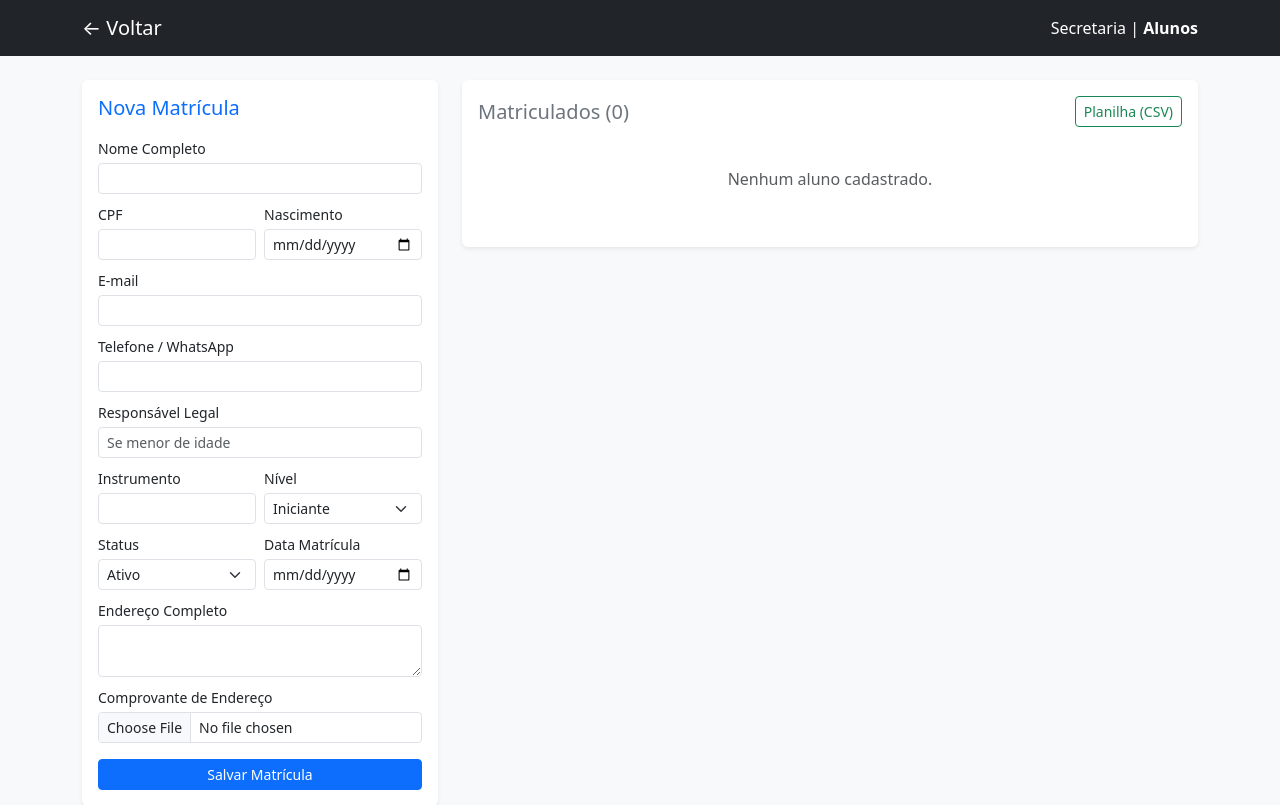
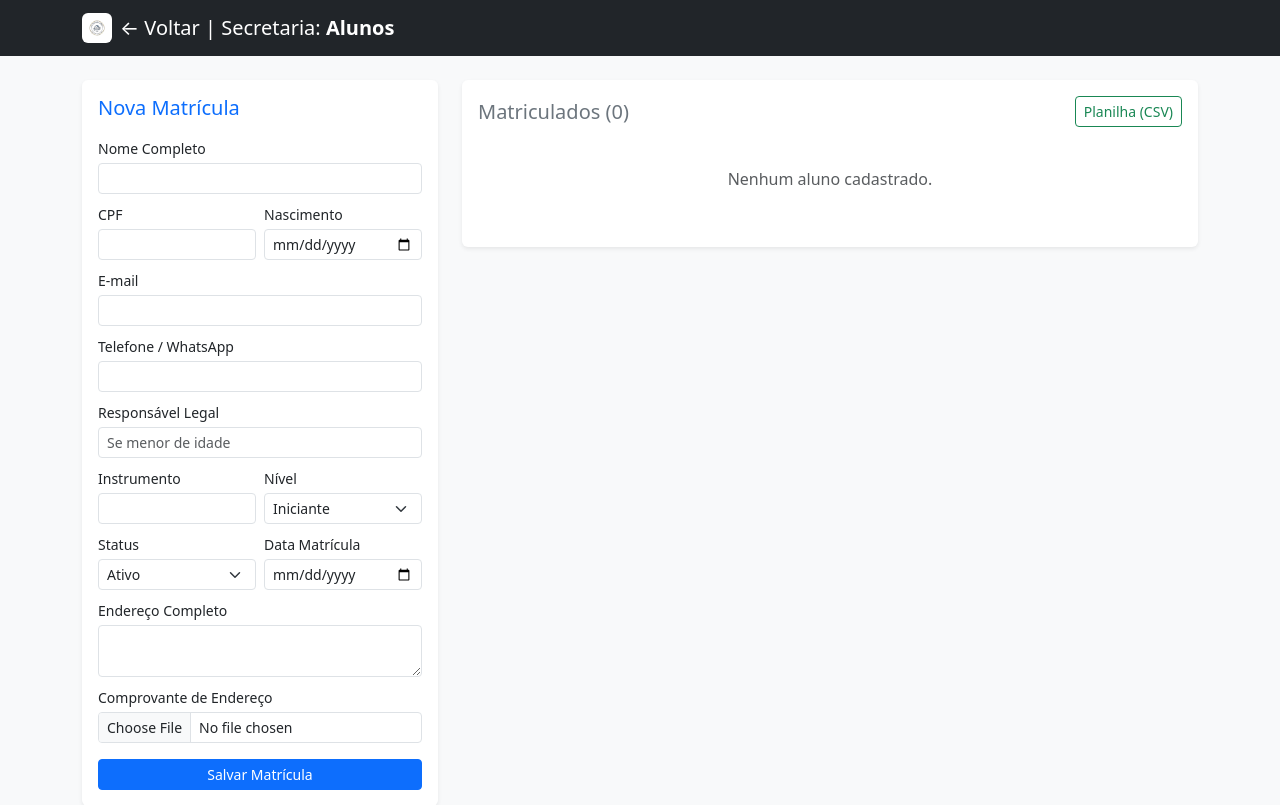
Before and after one commit to Casademusicacambuci/escola_musica, a Flask app: page /secretaria/alunos in a window 1280 px wide. Shown: the top 805 px of the page. Run offline with Flask 3, Linux system fonts and the light colour scheme; the visitor is signed in with stand-in values (Sample User, id 1).

Commit message:
Update alunos.html

```diff
--- a/templates/alunos.html
+++ b/templates/alunos.html
@@ -10,8 +10,10 @@
 
     <nav class="navbar navbar-expand-lg navbar-dark bg-dark mb-4">
         <div class="container">
-            <a class="navbar-brand" href="/dashboard">&larr; Voltar</a>
-            <span class="navbar-text text-white">Secretaria | <strong>Alunos</strong></span>
+            <a class="navbar-brand d-flex align-items-center" href="/dashboard">
+                <img src="{{ url_for('static', filename='logo.png') }}" alt="Logo" height="30" class="me-2 rounded bg-white p-1">
+                <span>&larr; Voltar | Secretaria: <strong>Alunos</strong></span>
+            </a>
         </div>
     </nav>
 
@@ -149,7 +151,6 @@
                                             </td>
                                             <td class="text-center">
                                                 <button type="button" class="btn btn-primary btn-xs py-0 px-1 mb-1" style="font-size: 0.75rem;" data-bs-toggle="modal" data-bs-target="#modalEditar{{ aluno.id }}">Editar</button>
-
                                                 <form action="/secretaria/alunos/excluir/{{ aluno.id }}" method="POST" style="display:inline;" onsubmit="return confirm('Tem certeza que deseja apagar os dados deste aluno?');">
                                                     <button type="submit" class="btn btn-danger btn-xs py-0 px-1 mb-1" style="font-size: 0.75rem;">Excluir</button>
                                                 </form>
```
